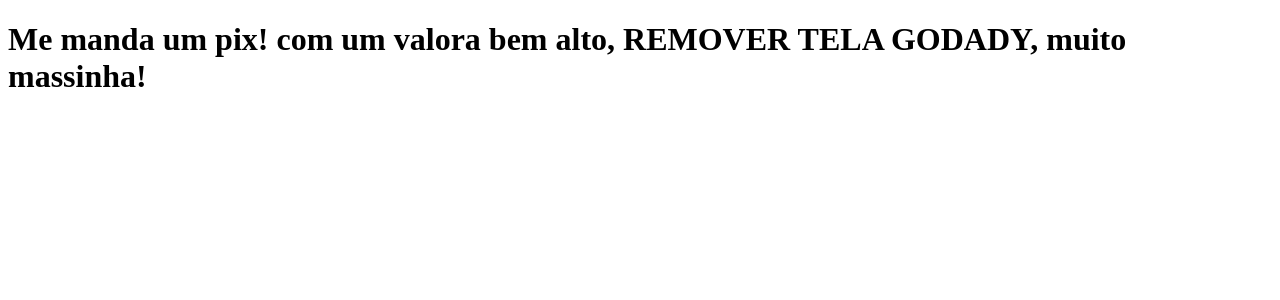
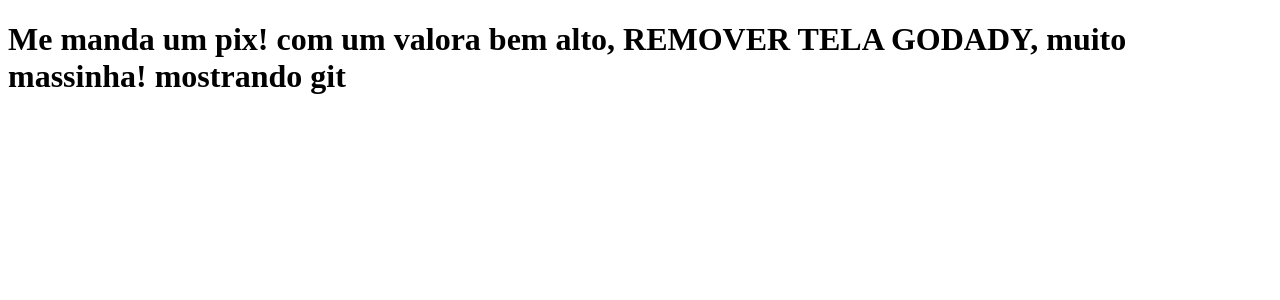
Before and after one commit to ToneRevetler/clone-tabnews, a Next.js app: page / in a window 1280 px wide. Shown: the top 300 px of the page. Built offline with nearby package versions, Linux system fonts and the light colour scheme.

Commit message:
feat: show teste gitHub actions

```diff
--- a/pages/index.js
+++ b/pages/index.js
@@ -1,5 +1,5 @@
 function Home() {
-  return <h1>Me manda um pix! com um valora bem alto, REMOVER TELA GODADY, muito massinha!</h1>;
+  return <h1>Me manda um pix! com um valora bem alto, REMOVER TELA GODADY, muito massinha! mostrando git</h1>;
 }
 
 export default Home;
```
